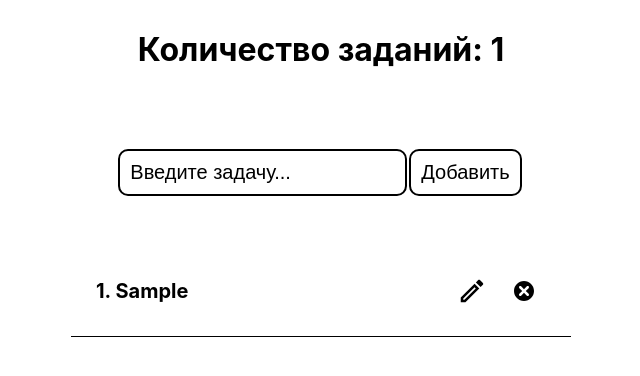
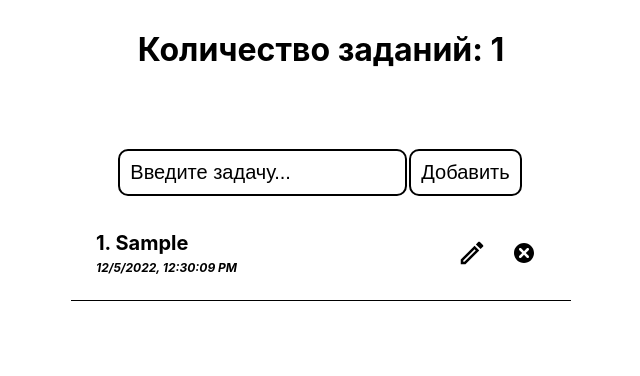
Before and after one commit to moust1k/todo_redux, a React (Create React App) app: page / in a window 1280 px wide. Both pictures are taken after typing "Sample" into the empty fields and a click on the button "Добавить". Shown: the top 376 px of the page, without its empty margins (319-959 px from the left). Built offline with nearby package versions, Linux system fonts and the light colour scheme.

Commit message:
added time and data to Todo

```diff
--- a/src/components/form/todo/Todo.js
+++ b/src/components/form/todo/Todo.js
@@ -4,6 +4,7 @@ import { TiDelete } from "react-icons/ti"
 import { MdOutlineEdit } from 'react-icons/md'
 
 const Todo = ({ todo, deleteTodo, toggleTodo, index, editTodo }) => {
+    console.log(todo);
 
     const onClickEdit = (id) => {
         let changeTask = prompt('Напишите новое задание')
@@ -15,7 +16,12 @@ const Todo = ({ todo, deleteTodo, toggleTodo, index, editTodo }) => {
         <>
             <div className={css.wrapperTodo}>
                 <div className={todo.isComplete ? css.complete : css.text} onClick={() => toggleTodo(todo.id)}>
-                    {`${index + 1}. ${todo.task}`}
+                    <div className={css.task}>
+                        {`${index + 1}. ${todo.task}`}
+                    </div>
+                    <div className={css.time}>
+                        {todo.time}
+                    </div>
                 </div>
                 <div>
                     <div>
--- a/src/components/form/todo/todo.module.css
+++ b/src/components/form/todo/todo.module.css
@@ -19,7 +19,7 @@
     display: flex;
     justify-content: space-between;
     align-items: center;
-    margin: 50px auto;
+    margin: 10px auto;
     border-bottom: 1px solid;
     padding: 20px;
 }
@@ -38,3 +38,18 @@
     height: 30px;
     text-align: center;
 }
+
+.time {
+    font-size: 12px;
+    font-style: oblique;
+    margin: 0px;
+    float: left;
+}
+
+.task {
+    display: flex;
+    text-align: start;
+    margin-bottom: .3rem;
+    max-width: 330px;
+    word-wrap: break-word
+}
--- a/src/reducers/mainReducer.js
+++ b/src/reducers/mainReducer.js
@@ -24,6 +24,7 @@ const mainReducer = (state = initialState, action) => {
                     id: Math.random().toString(36).substr(2, 9),
                     task: state.userInput,
                     isComplete: false,
+                    time: new Date().toLocaleString(),
                 }
                 return {
                     ...state,
```
